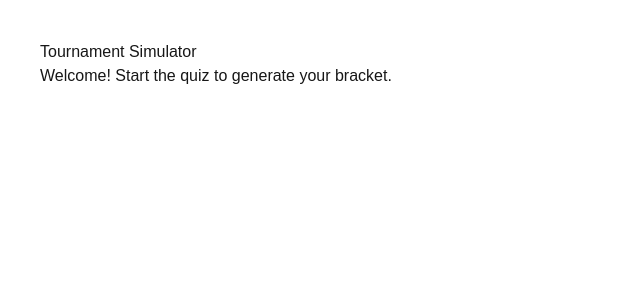
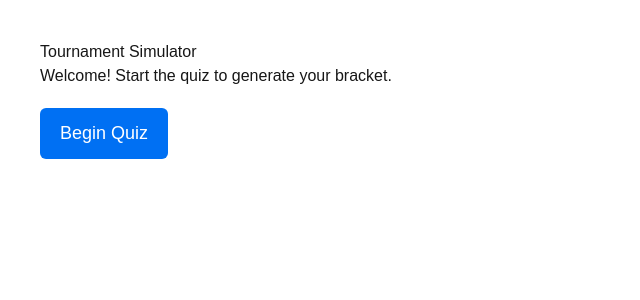
Before and after one commit to jackfitzpluspatrick/tournament-sim, a Next.js app: page / in a window 1280 px wide. Shown: the top 300 px of the page, without its empty margins (0-640 px from the left). Built offline with nearby package versions, Linux system fonts and the light colour scheme.

Commit message:
add begin quiz button

```diff
--- a/app/page.jsx
+++ b/app/page.jsx
@@ -1,8 +1,27 @@
+import Link from "next/link";
+
 export default function Home() {
   return (
     <main style={{ padding: 40 }}>
       <h1>Tournament Simulator</h1>
       <p>Welcome! Start the quiz to generate your bracket.</p>
+
+      <Link href="/quiz">
+        <button
+          style={{
+            padding: "12px 20px",
+            marginTop: 20,
+            fontSize: 18,
+            cursor: "pointer",
+            borderRadius: 6,
+            background: "#0070f3",
+            color: "white",
+            border: "none"
+          }}
+        >
+          Begin Quiz
+        </button>
+      </Link>
     </main>
   );
 }
```
Lines whose indentation alone changed are shown as unchanged.
